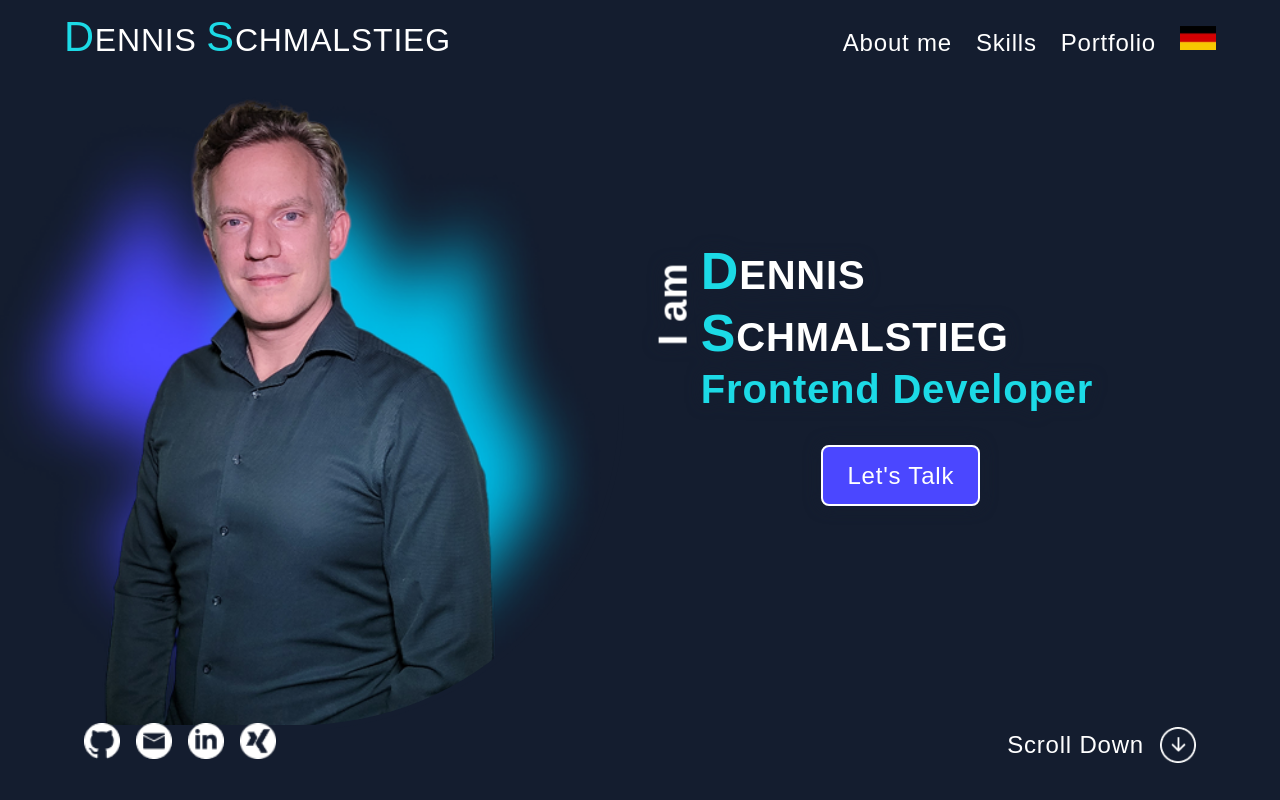
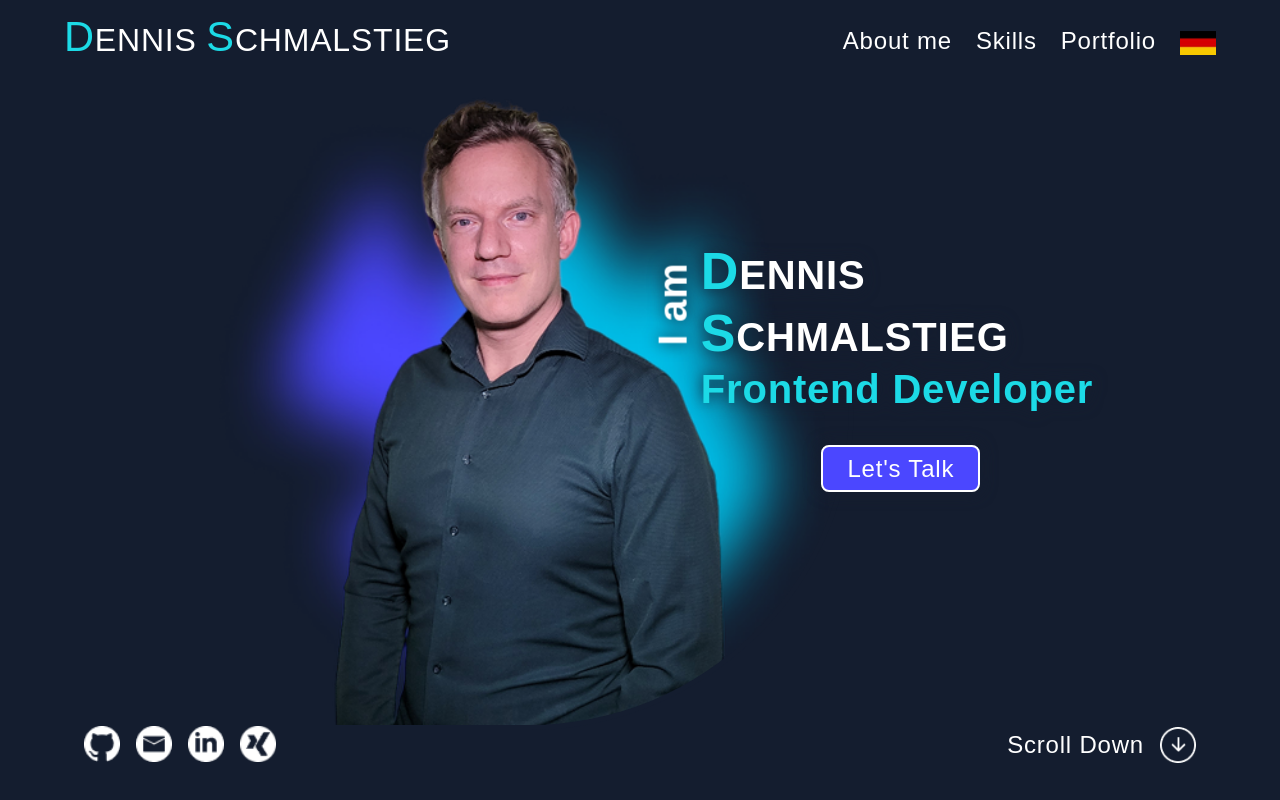
Before and after one commit to felianfilian/portfolio, an Angular app: page / in a window 1280 px wide. Shown: the top 800 px of the page. Built offline with nearby package versions, Linux system fonts and the light colour scheme.

Commit message:
optical update

```diff
--- a/src/app/section01-hero/section01-hero.component.scss
+++ b/src/app/section01-hero/section01-hero.component.scss
@@ -38,6 +38,8 @@
 .hero-image {
   display: flex;
   justify-content: center;
+
+  margin-left: 20%;
 }
 
 .img-profile {
@@ -104,6 +106,7 @@
 
   .hero-image {
     margin-top: 50px;
+    margin-left: 0;
   }
 }
 
--- a/src/styles.scss
+++ b/src/styles.scss
@@ -19,8 +19,10 @@ body {
 }
 
 a {
+
   color: #fff;
   text-decoration: none;
+  line-height: 0.8;
 }
 
 h1 {
```
